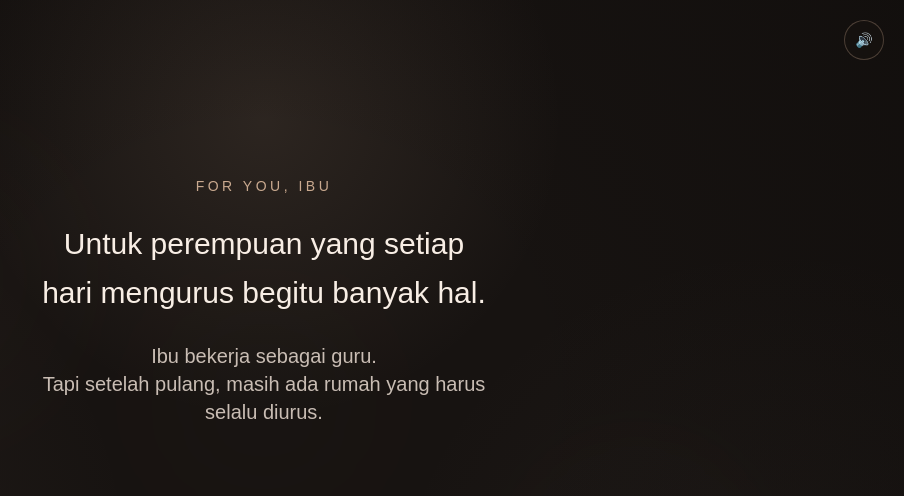
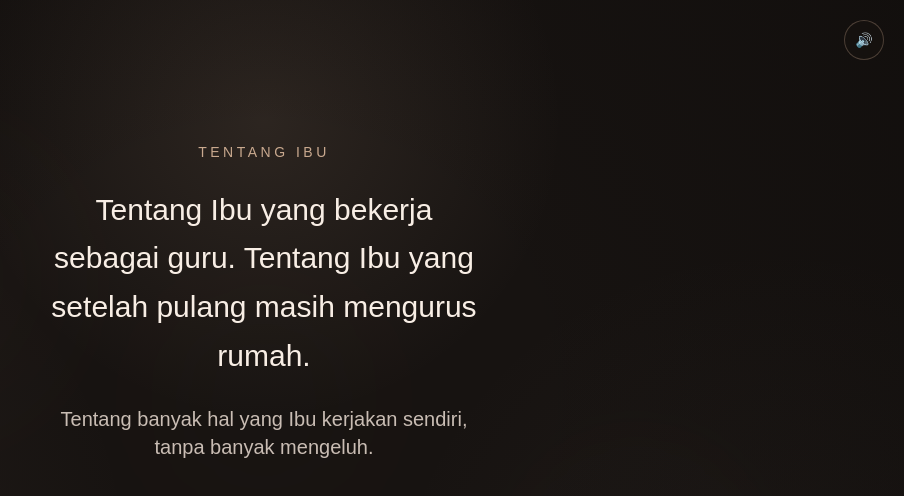
Before and after one commit to ikhlasabdi03-hash/birthday-ibu, a Next.js app: page / in a window 1280 px wide. Both pictures are taken after a click on the button "Buka hadiahnya". Shown: the top 496 px of the page, without its empty margins (376-1280 px from the left). Built offline with nearby package versions, Linux system fonts and the light colour scheme.

Commit message:
Update birthday website

```diff
--- a/app/page.tsx
+++ b/app/page.tsx
@@ -225,7 +225,7 @@ export default function Home() {
   className="relative flex min-h-screen flex-col items-center justify-center px-8 text-center"
 >
       <p className="mb-4 text-sm tracking-[0.3em] uppercase text-[#c9a98f]">
-        Just for you
+        Sebuah hadiah kecil
       </p>
 
       <h1 className="text-4xl font-semibold">
@@ -295,7 +295,7 @@ setScene(1);
   transition={{ duration: 0.8 }}
   className="text-sm tracking-[0.25em] uppercase text-[#c9a98f]"
 >
-  For you, Ibu
+  Tentang ibu
 </motion.p>
 
 <motion.h2
@@ -304,8 +304,8 @@ setScene(1);
   transition={{ delay: 0.8, duration: 0.9 }}
   className="mt-6 text-3xl font-medium leading-relaxed"
 >
-  Untuk perempuan yang setiap hari
-  mengurus begitu banyak hal.
+Tentang Ibu yang bekerja sebagai guru.
+Tentang Ibu yang setelah pulang masih mengurus rumah.
 </motion.h2>
 
 <motion.p
@@ -314,10 +314,7 @@ setScene(1);
   transition={{ delay: 1.9, duration: 0.9 }}
   className="mt-6 text-xl text-[#c9bdb4]"
 >
-  Ibu bekerja sebagai guru.
-  <br />
-  Tapi setelah pulang,
-  masih ada rumah yang harus selalu diurus.
+Tentang banyak hal yang Ibu kerjakan sendiri, tanpa banyak mengeluh.
 </motion.p>
 
 <motion.p
@@ -326,7 +323,7 @@ setScene(1);
   transition={{ delay: 3.2, duration: 1 }}
   className="mt-10 text-2xl font-medium"
 >
-  Dulu, aku mungkin belum benar-benar melihat semua yang ibu lakukan.
+  Dulu, semua itu terasa seperti bagian biasa dari hari-hari Ibu.
 </motion.p>
 
 <motion.button
@@ -380,8 +377,7 @@ setScene(1);
         className="mt-6"
       >
         <p className="leading-8 text-[#c9bdb4]">
-          Dan ternyata, ada banyak sisi ibu
-          yang belum pernah benar-benar aku perhatikan.
+          Dan ternyata, ada banyak hal tentang Ibu yang dulu terasa biasa, tapi sekarang ku lihat dengan cara yang berbeda.
         </p>
       </motion.div>
 
@@ -442,7 +438,7 @@ setScene(1);
           >
 
             <p className="mt-8 leading-8 text-[#c9bdb4]">
-              Mungkin karena selama ini, aku hanya mengenal ibu sebagai ibu.
+              Dan rasanya, ada banyak hal yang ingin aku ucapkan setelah melihatnya kembali.
             </p>
 
 
@@ -520,8 +516,7 @@ setScene(1);
           animate={{ opacity: 1, y: 0 }}
           transition={{ delay: 2, duration: 1 }}
         >
-          Terima kasih untuk semua yang ibu lakukan,
-bahkan untuk hal-hal kecil yang dulu mungkin nggak pernah aku sadari.
+          Terima kasih untuk semua yang sudah ibu lakukan, untuk hal-hal kecil yang dulu mungkin nggak pernah aku sadari.
         </motion.p>
 
 
@@ -530,9 +525,7 @@ bahkan untuk hal-hal kecil yang dulu mungkin nggak pernah aku sadari.
           animate={{ opacity: 1, y: 0 }}
           transition={{ delay: 3.3, duration: 1 }}
         >
-          Terima kasih sudah selalu berusaha,
-selalu mengurus begitu banyak hal,
-dan tetap menjadi ibu yang selalu ada untukku.
+          Terima kasih sudah selalu berusaha, mengurus begitu banyak hal, dan tetap menjadi Ibu yang selalu ada untukku.
         </motion.p>
 
 
@@ -550,7 +543,7 @@ tapi aku benar-benar bersyukur punya ibu seperti ibu.
           animate={{ opacity: 1, y: 0 }}
           transition={{ delay: 4.6, duration: 1 }}
         >
-          Saat ini aku belum bisa melakukan banyak hal untuk ibu, atau membalas semua yang sudah ibu berikan. Tapi aku ingin suatu hari nanti bisa membuat ibu merasa bangga dan bahagia, seperti ibu yang selalu berusaha melakukan yang terbaik untukku.
+          Aku mungkin belum bisa membalas semua yang Ibu berikan. Tapi semoga suatu hari nanti, aku bisa membuat Ibu bahagia dengan caraku sendiri.
         </motion.p>
 
 
```
Also changed, not shown: public/ibu5.jpeg.
